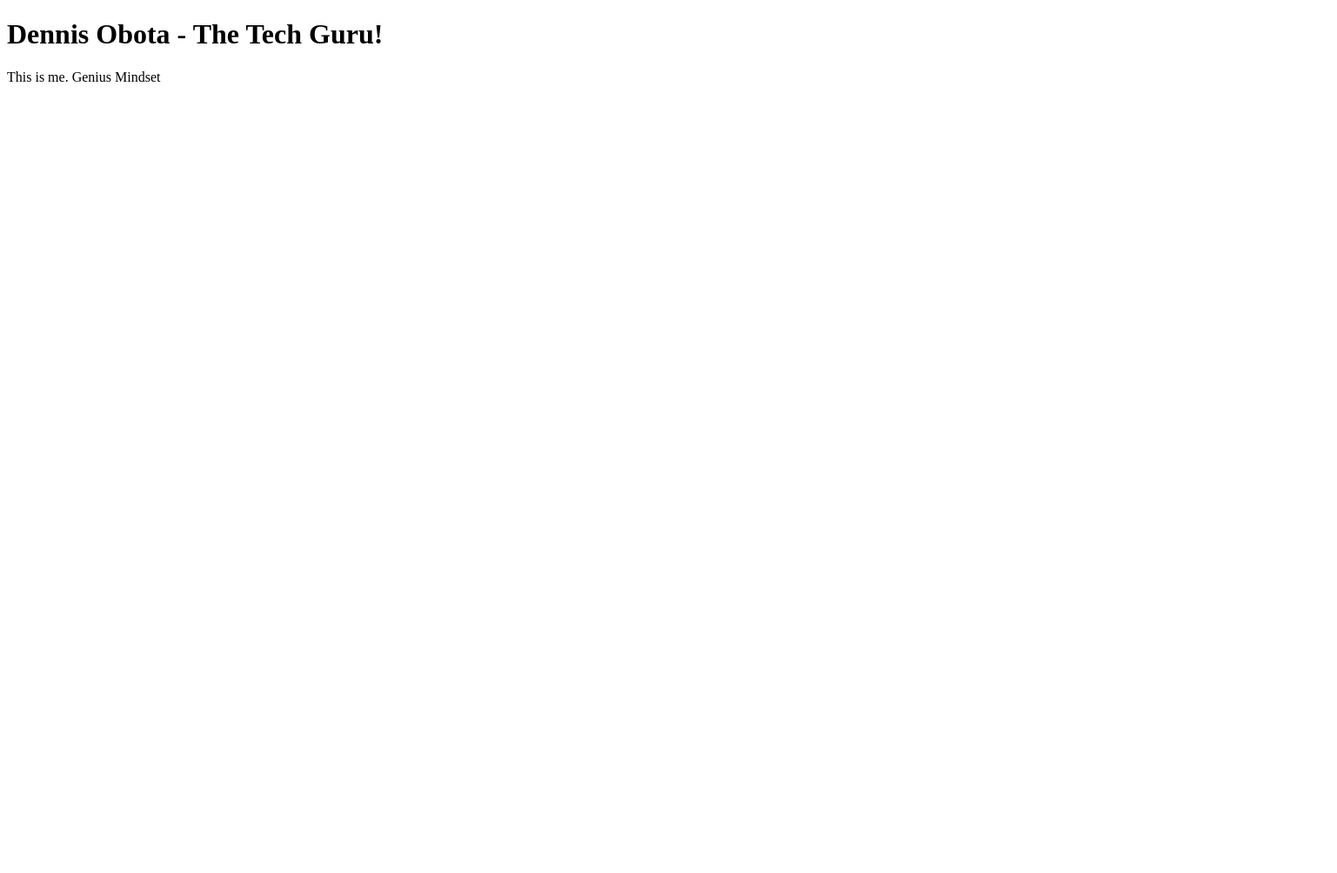
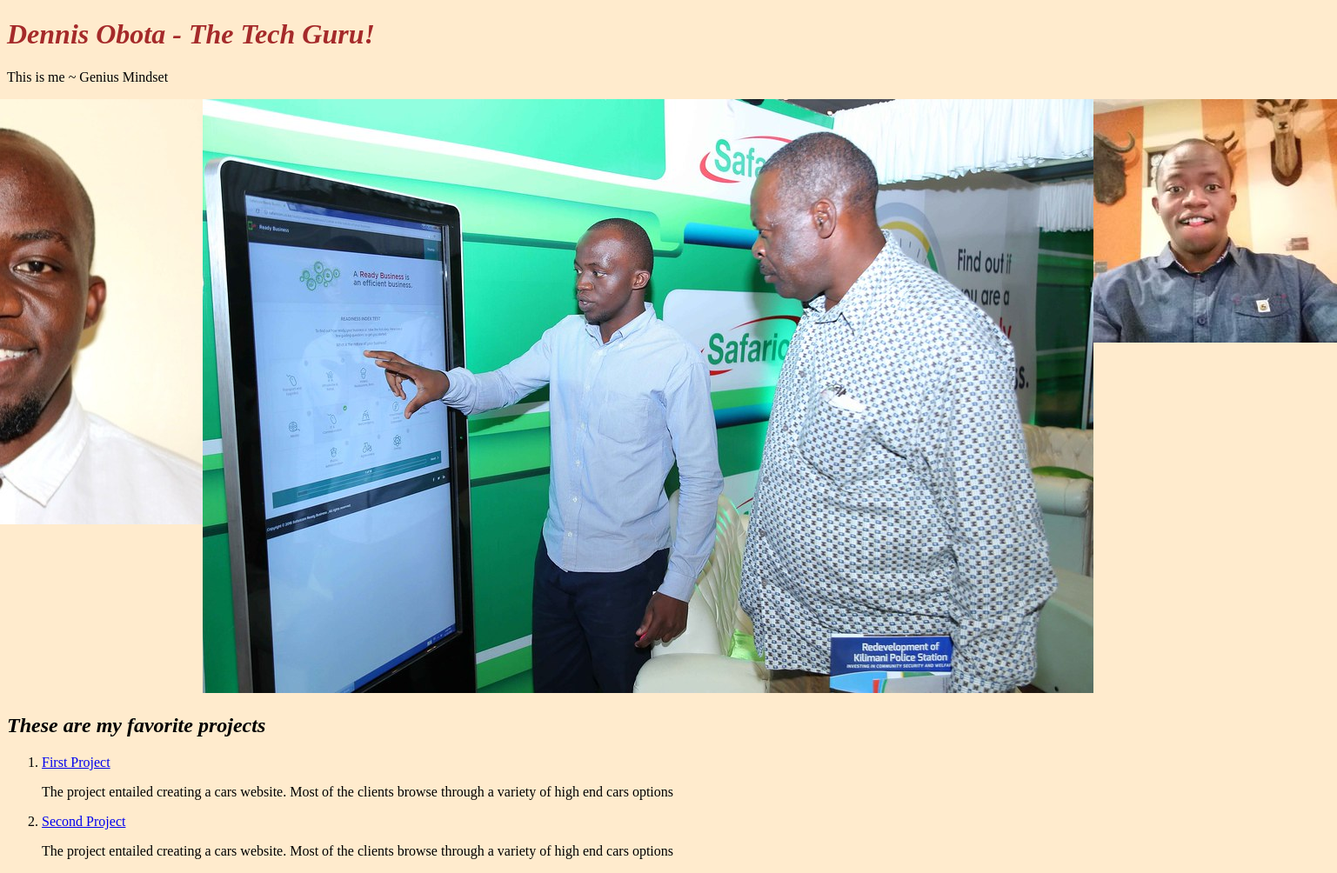
Before and after one commit to obota/my-portfolio, a plain HTML site: page index.html in a window 1280 px wide. Shown: the whole page at 87% size, 1537 px wide, since content can reach past the window. Before the commit the page ends 800 px from the top, so only its background shows below. Drawn offline with Linux system fonts and the light colour scheme.

Commit message:
This commit adds style into the website plus images

```diff
--- /dev/null
+++ b/css/styles.css
@@ -0,0 +1,18 @@
+h1 {
+    font-style: italic;
+    color: brown;
+}
+
+h2 {
+    font-style: italic;
+}
+
+body {
+    background-color: blanchedalmond;
+}
+
+.pictures {
+    display:flex;
+    justify-content: center;
+    width: 100%;
+}
--- a/index.html
+++ b/index.html
@@ -1,10 +1,30 @@
 <!DOCTYPE html>
 <html>
   <head>
+    <link href="css/styles.css" rel="stylesheet" type="text/css" />
     <title>Dennis Obota Portfolio</title>
   </head>
   <body>
     <h1>Dennis Obota - The Tech Guru!</h1>
-        <p>This is me. Genius Mindset</p>
+    <p>This is me ~ Genius Mindset</p>
+    <div class="pictures">
+      <div><img src="images/dennis.jpeg" alt="office" /></div>
+      <div><img src="images/obota.jpeg" alt="field" /></div>
+      <div><img src="images/obota2.jpeg" alt="play" /></div>
+    </div>
+
+    <h2>These are my favorite projects</h2>
+    <ol>
+      <li><a href="#">First Project</a></li>
+      <p>
+        The project entailed creating a cars website. Most of the clients browse
+        through a variety of high end cars options
+      </p>
+      <li><a href="#">Second Project</a></li>
+      <p>
+        The project entailed creating a cars website. Most of the clients browse
+        through a variety of high end cars options
+      </p>
+    </ol>
   </body>
 </html>
```
Also changed, not shown: images/dennis.jpeg (added), images/obota.jpeg (added), images/obota2.jpeg (added). Lines whose indentation alone changed are shown as unchanged.
